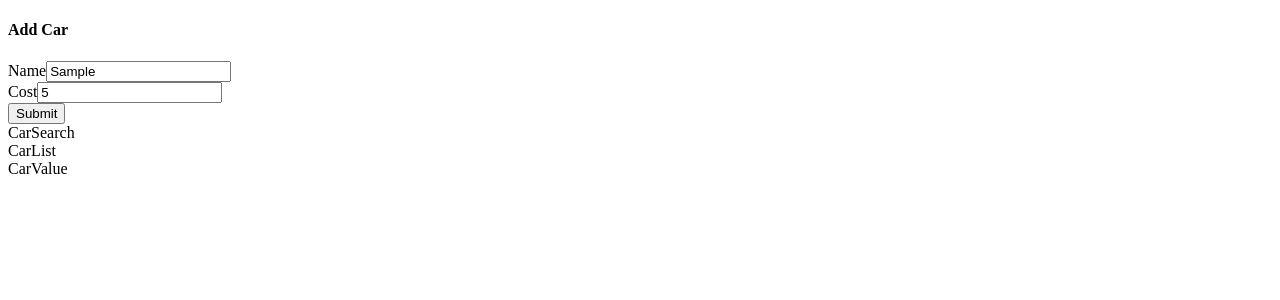
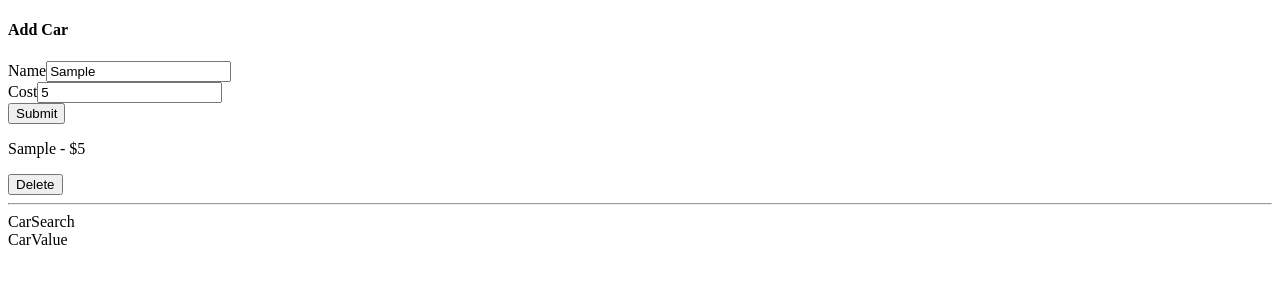
Before and after one commit to illiusionz/cars, a React (Create React App) app: page / in a window 1280 px wide. Both pictures are taken after typing "Sample", "5" into the empty fields and a click on the button "Submit". Shown: the top 300 px of the page. Built offline with nearby package versions, Linux system fonts and the light colour scheme.

Commit message:
added dispatch actions to event handlers and created renderedCars list
change cars: [] to data: [] for carsSlice

```diff
--- a/src/App.js
+++ b/src/App.js
@@ -7,8 +7,8 @@
     return (
         <div>
             <CarForm />
+            <CarList />
             <CarSearch />
-            <CarList />
             <CarValue />
         </div>
 
--- a/src/components/CarList.js
+++ b/src/components/CarList.js
@@ -1,5 +1,42 @@
+import { useSelector, useDispatch } from "react-redux";
+import { removeCar } from '../store';
+
 function CarList() {
-    return <div>CarList</div>;
+
+    const dispatch = useDispatch();
+
+    const cars = useSelector((state) => {
+        return state.cars.data;
+    });
+
+    console.log(cars);
+
+    const handleCarDelete = (car) => {
+        dispatch(removeCar(car.id));
+    };
+
+    const renderedCars = cars.map((car) => {
+        return (
+            <div key={car.id} className="panel">
+                <p>
+                    {car.name} - ${car.cost}
+                </p>
+                <button
+                    className="button is-danger"
+                    onClick={() => handleCarDelete(car)}
+                    >
+                        Delete
+                    </button>
+            </div>
+        );
+    });
+
+    return (
+        <div className="car-list">
+            {renderedCars}
+            <hr />
+        </div>
+    );
 }
 
 
--- a/src/store/slices/carsSlice.js
+++ b/src/store/slices/carsSlice.js
@@ -4,7 +4,7 @@
     name: 'cars',
     initialState: {
         searchTerm: '',
-        cars: []
+        data: []
     },
     reducers: {
         changeSearchTerm(state, action){
@@ -12,7 +12,7 @@
         },
         addCar(state, action){
             //Assumption - action.paload === { name: 'ab', cost: 140 }
-            state.cars.push({
+            state.data.push({
                 name: action.payload.name,
                 cost: action.payload.cost,
                 id: nanoid(),
@@ -20,10 +20,10 @@
         },
         removeCar(state,action){
             //Assumpation - action.payload === id of the car we want to remove
-            const updated = state.cars.filter((car) => {
-                return car.id !== action.payload
+            const updated = state.data.filter((data) => {
+                return data.id !== action.payload
             });
-            state.cars = updated;
+            state.data = updated;
         }
     }
 });
```
